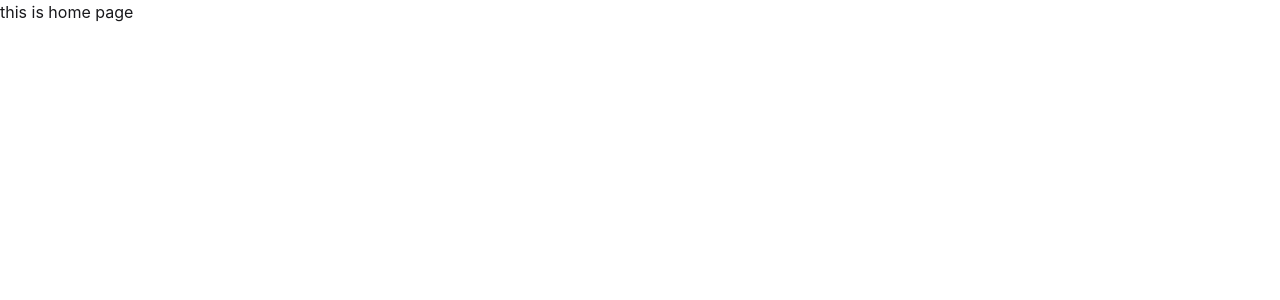
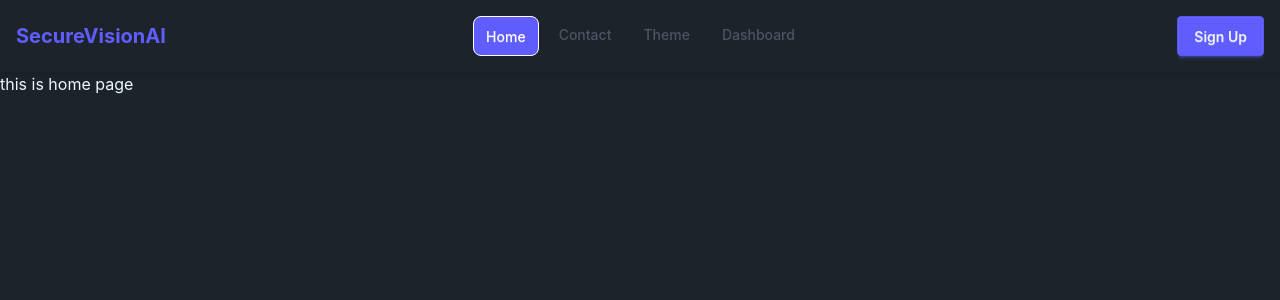
Before and after one commit to Atiar-Rahman/SecureVisionAiFrontend, a React (Vite) app: page / in a window 1280 px wide. Shown: the top 300 px of the page. Built offline with nearby package versions, Linux system fonts and the light colour scheme.

Commit message:
navbar design

```diff
--- a/index.html
+++ b/index.html
@@ -1,10 +1,10 @@
 <!doctype html>
-<html lang="en">
+<html data-theme='dark' lang="en">
   <head>
     <meta charset="UTF-8" />
     <link rel="icon" type="image/svg+xml" href="/secureicon.png" />
     <meta name="viewport" content="width=device-width, initial-scale=1.0" />
-    <title>securevisionaifrontend</title>
+    <title>Secure Vision Ai</title>
   </head>
   <body>
     <div id="root"></div>
--- a/package.json
+++ b/package.json
@@ -13,6 +13,7 @@
     "@tailwindcss/vite": "^4.2.1",
     "react": "^19.2.4",
     "react-dom": "^19.2.4",
+    "react-loader-spinner": "^8.0.2",
     "react-router-dom": "^7.13.1",
     "tailwindcss": "^4.2.1"
   },
--- a/src/index.css
+++ b/src/index.css
@@ -1,2 +1,4 @@
 @import "tailwindcss";
-@plugin "daisyui";
+@plugin "daisyui"{
+        themes: all;
+    };
--- a/src/layouts/MainLayout.jsx
+++ b/src/layouts/MainLayout.jsx
@@ -1,11 +1,12 @@
 import React from 'react';
 import { Outlet } from 'react-router-dom';
+import Navbar from '../pages/shared/Navbar';
 
 const MainLayout = () => {
     return (
-        <div>
+        <div className='container mx-auto'>
             <div>
-
+                <Navbar/>
             </div>
             <div>
                 <Outlet/>
--- /dev/null
+++ b/src/pages/Contact/Contact.jsx
@@ -0,0 +1,11 @@
+import React from 'react';
+
+const Contact = () => {
+    return (
+        <div>
+            <h1>this is contact page</h1>
+        </div>
+    );
+};
+
+export default Contact;
--- /dev/null
+++ b/src/pages/Error&loading/Loading.jsx
@@ -0,0 +1,35 @@
+import React from "react";
+import { CirclesWithBar } from "react-loader-spinner";
+
+const Loading = () => {
+    return (
+        <div className="flex items-center justify-center min-h-screen bg-gray-100">
+
+            <div className="flex flex-col items-center p-10 bg-white rounded-2xl shadow-lg">
+
+                <CirclesWithBar
+                    height="100"
+                    width="100"
+                    color="#22c55e"
+                    outerCircleColor="#22c55e"
+                    innerCircleColor="#16a34a"
+                    barColor="#15803d"
+                    ariaLabel="circles-with-bar-loading"
+                    visible={true}
+                />
+
+                <h1 className="mt-6 text-lg font-semibold text-gray-700 animate-pulse">
+                    Loading Please Wait...
+                </h1>
+
+                <p className="text-sm text-gray-400 mt-1">
+                    Preparing your content
+                </p>
+
+            </div>
+
+        </div>
+    );
+};
+
+export default Loading;
--- /dev/null
+++ b/src/pages/Error&loading/NotFound.jsx
@@ -0,0 +1,11 @@
+import React from 'react';
+
+const NotFound = () => {
+    return (
+        <div>
+            <h1>Not found</h1>
+        </div>
+    );
+};
+
+export default NotFound;
--- /dev/null
+++ b/src/pages/auth/Register.jsx
@@ -0,0 +1,11 @@
+import React from 'react';
+
+const Register = () => {
+    return (
+        <div>
+
+        </div>
+    );
+};
+
+export default Register;
--- /dev/null
+++ b/src/pages/auth/SignIn.jsx
@@ -0,0 +1,11 @@
+import React from 'react';
+
+const SignIn = () => {
+    return (
+        <div>
+
+        </div>
+    );
+};
+
+export default SignIn;
--- /dev/null
+++ b/src/pages/shared/Navbar.jsx
@@ -0,0 +1,126 @@
+import { useState } from "react";
+import { Link, NavLink } from "react-router-dom";
+
+const themes = ["light", "dark", "cupcake","synthwave","coffee","retro","aqua","deacula"];
+
+const Navbar = () => {
+    const [user] = useState(false);
+    const [themeIndex, setThemeIndex] = useState(0);
+
+    const changeTheme = () => {
+        const nextIndex = (themeIndex + 1) % themes.length;
+        setThemeIndex(nextIndex);
+        document.documentElement.setAttribute("data-theme", themes[nextIndex]);
+    };
+
+    const navlinks = (
+        <>
+            <li>
+                <NavLink
+                    to="/"
+                    className={({ isActive }) =>
+                        `px-3 py-2 rounded-lg transition-all duration-200 font-medium btn btn-outline ${isActive
+                            ? "bg-primary text-white"
+                            : "text-gray-600 hover:bg-base-200 hover:text-primary"
+                        }`
+                    }
+                >
+                    Home
+                </NavLink>
+            </li>
+
+            <li>
+                <NavLink
+                    to="/contact"
+                    className={({ isActive }) =>
+                        `px-3 py-2 rounded-lg transition-all duration-200 font-medium ${isActive
+                            ? "bg-primary text-white"
+                            : "text-gray-600 hover:bg-base-200 hover:text-primary"
+                        }`
+                    }
+                >
+                    Contact
+                </NavLink>
+            </li>
+
+            <li>
+                <button
+                    onClick={changeTheme}
+                    className="px-3 py-2 font-medium rounded-lg text-gray-600 hover:bg-base-200 hover:text-primary transition-all duration-200"
+                >
+                    Theme
+                </button>
+            </li>
+
+            <li>
+                <NavLink
+                    to="/dashboard"
+                    className={({ isActive }) =>
+                        `px-3 py-2 rounded-lg transition-all duration-200 font-medium ${isActive
+                            ? "bg-primary text-white"
+                            : "text-gray-600 hover:bg-base-200 hover:text-primary"
+                        }`
+                    }
+                >
+                    Dashboard
+                </NavLink>
+            </li>
+        </>
+    );
+    return (
+        <div className="navbar bg-base-100 shadow-md px-4">
+
+            {/* Navbar Start */}
+            <div className="navbar-start">
+
+                {/* Mobile menu */}
+                <div className="dropdown">
+                    <div tabIndex={0} role="button" className="btn btn-ghost lg:hidden">
+                        ☰
+                    </div>
+
+                    <ul
+                        tabIndex={0}
+                        className="menu menu-sm dropdown-content bg-base-100 rounded-box mt-3 w-52 p-2 shadow"
+                    >
+                        {navlinks}
+                    </ul>
+                </div>
+
+                {/* Logo */}
+                <Link to="/" className="text-xl font-bold text-primary">
+                    SecureVisionAI
+                </Link>
+            </div>
+
+            {/* Navbar Center */}
+            <div className="navbar-center hidden lg:flex">
+                <ul className="menu menu-horizontal gap-2 px-1">
+                    {navlinks}
+                </ul>
+            </div>
+
+            {/* Navbar End */}
+            <div className="navbar-end">
+
+                {user ? (
+                    <Link>
+                        <button className="btn btn-outline btn-error">
+                            LogOut
+                        </button>
+                    </Link>
+                ) : (
+                    <Link to="/register">
+                        <button className="btn btn-primary">
+                            Sign Up
+                        </button>
+                    </Link>
+                )}
+
+            </div>
+
+        </div>
+    );
+};
+
+export default Navbar;
--- a/src/routes/router.jsx
+++ b/src/routes/router.jsx
@@ -2,15 +2,32 @@ import React from 'react';
 import { createBrowserRouter } from 'react-router-dom';
 import MainLayout from '../layouts/MainLayout';
 import Home from '../pages/Home/Home';
+import Register from '../pages/auth/Register';
+import SignIn from '../pages/auth/SignIn';
+import NotFound from '../pages/Error&loading/NotFound';
+import Contact from '../pages/Contact/Contact';
 
 const router = createBrowserRouter([
     {
         path:'/',
         element:<MainLayout/>,
+        errorElement:<NotFound/>,
         children:[
             {
                 path:'/',
                 element:<Home/>
+            },
+            {
+                path:'contact',
+                element:<Contact/>
+            },
+            {
+                path:'register',
+                element:<Register/>
+            },
+            {
+                path:'signin',
+                element:<SignIn/>
             }
         ]
     }
```
Also changed, not shown: src/main.jsx (+5 -2 lines), 1 other file (tests, documents, lock files or other folders).
